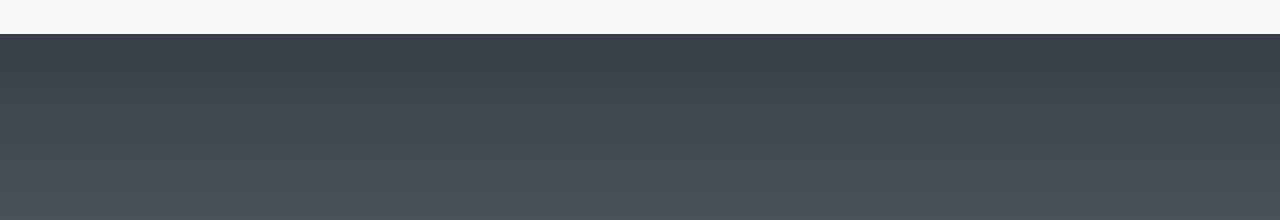
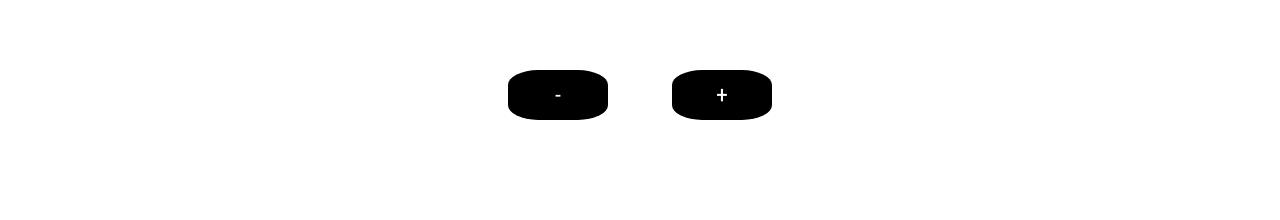
Before and after one commit to hansolo-N/nextjs-portfolio, a Next.js app: page / in a window 1280 px wide. Shown: the part 1766-1986 px from the top of the page. After the commit the page ends 1936 px from the top, so only its background shows below. Built offline with nearby package versions, Linux system fonts and the light colour scheme; some icons are missing.

Commit message:
added tech stack icons

```diff
--- a/app/components/About.module.css
+++ b/app/components/About.module.css
@@ -1,7 +1,7 @@
 
 
 .grid-container{
-    height: 800px;
+    height: 500px;
     width: 1200px;
     margin:0 auto;
     display: flex;
--- a/app/components/About.tsx
+++ b/app/components/About.tsx
@@ -8,7 +8,7 @@ import { RiBug2Line } from "react-icons/ri";
 
 function About() {
   return (
-    <div className={`${styles['grid-container']}`}>
+    <div className={`${styles['grid-container']} mb-4`}>
       <h1 className={`${styles.header} underline underline-offset-8`}>ABOUT</h1>
       <div className={`grid grid-cols-[1fr,1fr] `}>
       <Image className= {`${styles['about-img']}`} src="/shibuya.jpg" alt='' height={300} width={300}/>
--- a/app/components/Projects.tsx
+++ b/app/components/Projects.tsx
@@ -1,11 +1,6 @@
 import React, { useState } from 'react'
 import ProjectCard from './ProjectCard'
 import styles from './Projects.module.css'
-import { HiAcademicCap } from "react-icons/hi2";
-import {
-  CardContent,
-
-} from "@/components/ui/card"
 import { motion,useMotionValue,useMotionValueEvent, useScroll } from "framer-motion"
 
 // {scaleX: progress <=0.6?1.6 * progress : 1,
@@ -19,14 +14,13 @@ function Projects() {
 
   useMotionValueEvent(scrollY, "change", (latest) => {
     setProgress((latest/1000))
-    console.log(typeof(progress))
   })
 
   return (
     <motion.div className={`flex gap-4 ${styles.projectsContainer}`}  style={{translateX: -2300 * progress}}>
         <ProjectCard cardTitle='project1' imgSrc='shibuya.jpg' cardContent='this is an updated version of my portfolio using Next.Js with typescript and some other react libraries'/>
         <ProjectCard cardTitle='project1' imgSrc='shibuya.jpg' cardContent='this is an updated version of my portfolio using Next.Js with typescript and some other react libraries'/>
-        <i className="ci ci-spotify ci-2x"></i>
+
 
     </motion.div>
   )
--- /dev/null
+++ b/app/components/TechStack.module.css
@@ -0,0 +1,40 @@
+.stack-container{
+    display: flex;
+    width: 800px;
+    height: 100px;
+    justify-content: center;
+    gap: 2rem;
+    margin: 0 auto;
+}
+.icons{
+    display: flex;
+    position: relative;
+
+}
+
+.icon1{
+    display: flex;
+
+}
+
+.icon1{
+    display: flex;
+
+}
+
+.icon1{
+    display: flex;
+
+}
+
+
+
+
+.btn{
+    font-size: 24px;
+    background-color: black;
+    color: white;
+    width: 100px;
+    height: 50px;
+    border-radius: 30%;
+}
--- /dev/null
+++ b/app/components/TechStackNav.tsx
@@ -0,0 +1,36 @@
+import React, { useState } from 'react'
+import styles from './TechStack.module.css'
+import icons from '../data/Icons'
+
+function TechStackNav() {
+    const [index,setIndex] = useState(0)
+    const iconsLength = icons.length -1
+
+    function handleDecreaseClick():void{
+        if(index <= 0) setIndex(iconsLength)
+        setIndex((index)=>index-1)
+    }
+
+    function handleIncreaseClick():void{
+        if(index >= iconsLength) setIndex(0)
+
+        setIndex((index)=>index+1)
+    }
+
+
+  return (
+    <div className={`${styles['stack-container']}`}>
+        <button className={styles.btn} onClick={handleDecreaseClick}>-</button>
+        <div className={styles.icons}>
+        <p><i className={`ci ${icons.at(index-1)?.name} ci-3x`}></i></p>
+        <p><i className={`ci ${icons.at(index)?.name} ci-3x`}></i></p>
+        <p><i className={`ci ${icons.at(index+1)?.name} ci-3x`}></i></p>
+        </div>
+        <button className={styles.btn} onClick={handleIncreaseClick}>+</button>
+    </div>
+  )
+}
+
+export default TechStackNav
+
+//0
--- /dev/null
+++ b/app/data/Icons.tsx
@@ -0,0 +1,26 @@
+type Icons = Icon[]
+
+type  Icon = {
+    name : string
+}
+
+const icons : Icons = [
+    {name :"ci-figma"},
+    {name :"ci-firebase"},
+    {name :"ci-bootstrap"},
+    {name :"ci-html"},
+    {name :"ci-git"},
+    {name :"ci-java"},
+    {name :"ci-js"},
+    {name :"ci-mongodb"},
+    {name :"ci-nextjs"},
+    {name :"ci-ts"},
+    {name :"ci-nodejs"},
+    {name :"ci-python"},
+    {name :"ci-reactjs"},
+    {name :"ci-supabase"},
+    {name :"ci-tailwind"},
+
+]
+
+export default icons
--- a/app/globals.css
+++ b/app/globals.css
@@ -7,10 +7,10 @@ body{
     padding: 2rem;
     padding-right: 2rem;
     /* background-color: rgb(255 251 235); */
-    background-image: linear-gradient(  #393e46 0%,  #fafafa 100%);
+    /* background-image: linear-gradient(  #393e46 0%,  #fafafa 100%); */
     scroll-behavior: smooth;
     height: 1800px;
-    color: white;
+    color: black;
     position: relative;
     overflow-y: scroll;
     overflow-x: hidden;
--- a/app/layout.tsx
+++ b/app/layout.tsx
@@ -24,10 +24,13 @@ export default function RootLayout({
 }) {
   return (
     <html lang="en">
+      <head>
       <link
       rel="stylesheet"
       href="https://cdn.jsdelivr.net/gh/dheereshagrwal/colored-icons@1.7.3/src/app/ci.min.css"
       />
+      </head>
+
       <body style={roboto.style}>{children}</body>
     </html>
   )
--- a/app/page.tsx
+++ b/app/page.tsx
@@ -5,6 +5,7 @@ import Projects from './components/Projects'
 import styles from './components/page.module.css'
 import { motion,useMotionValue,useMotionValueEvent, useScroll } from "framer-motion"
 import About from './components/About'
+import TechStackNav from './components/TechStackNav'
 
 export default function Home() {
   const [progress,setProgress] = useState(0)
@@ -26,8 +27,7 @@ export default function Home() {
     <HeroLayout/>
     <Projects/>
     <About/>
+    <TechStackNav/>
     </motion.div>
-
-
     )
 }
```
